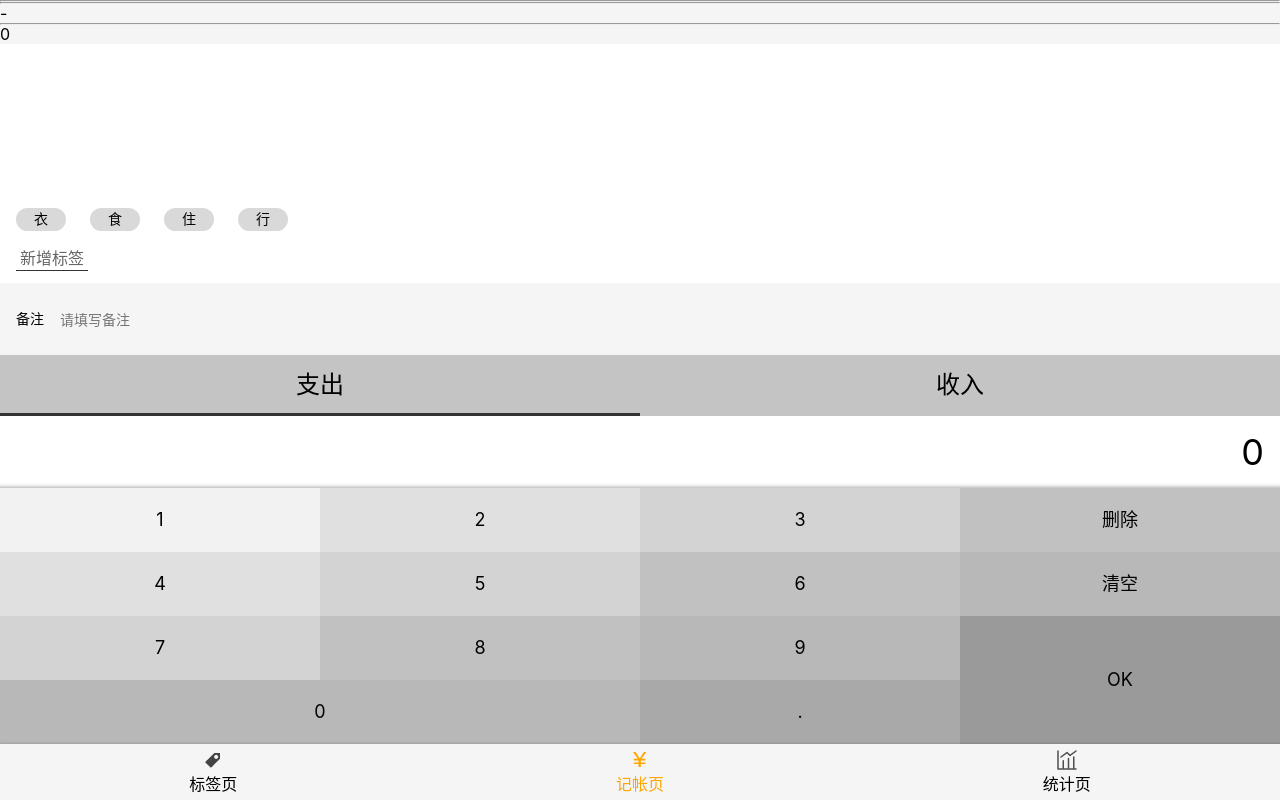
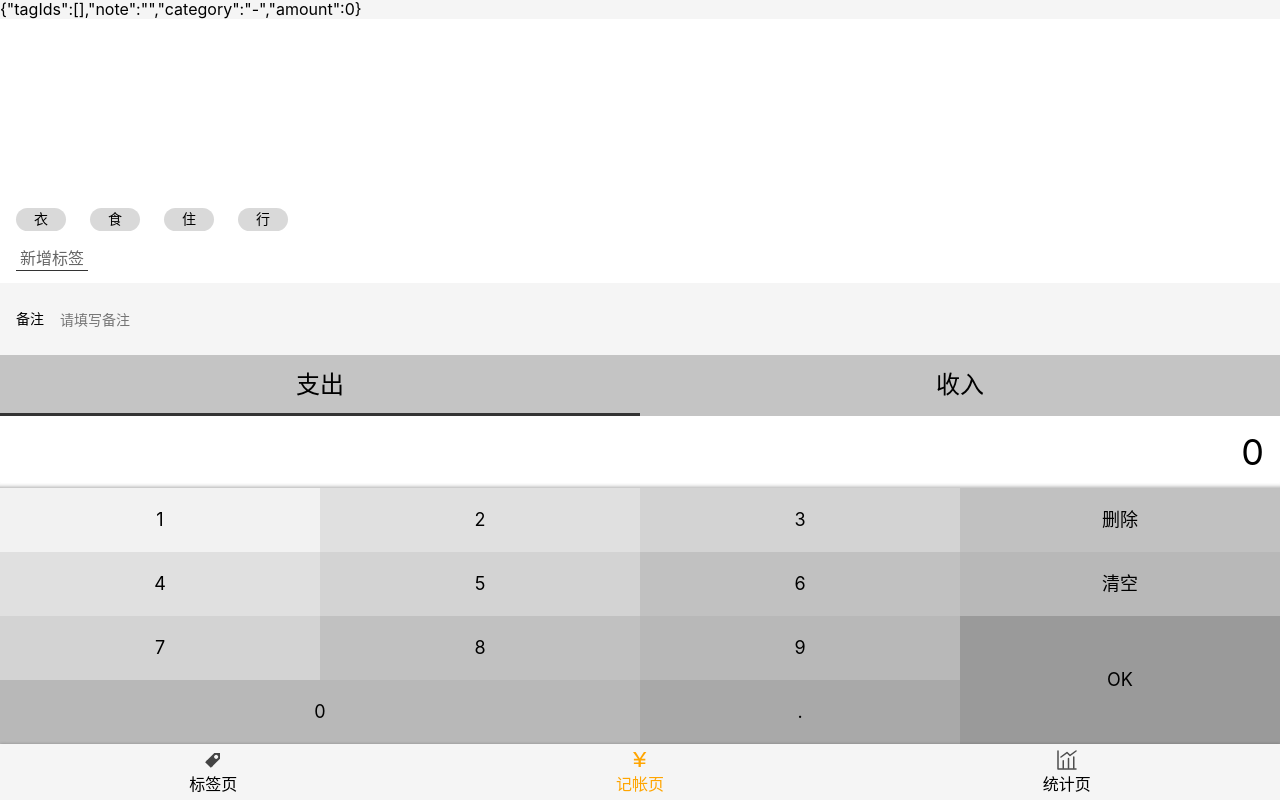
Before and after one commit to woniu-create/React-money1, a React app: page /#/money in a window 1280 px wide. Built offline with nearby package versions, Linux system fonts and the light colour scheme.

Commit message:
Money页面数据持久化&&检查输入

```diff
--- /dev/null
+++ b/src/hooks/useRecords.tsx
@@ -0,0 +1,37 @@
+import { useEffect, useState } from "react"
+import { useUpdate } from "./useUpdate";
+
+type RecordItem={
+    tagIds:number[]
+    note:string
+    category:'+'|'-'
+    amount:number
+    createAt:string
+}
+type newRecordItem=Omit<RecordItem,'createAt'>
+export const useRecords=()=>{
+  const [records,setRecords]=useState<RecordItem[]>([]);
+  useEffect(()=>{
+   setRecords(JSON.parse(window.localStorage.getItem('records')||'[]'));
+  },[])
+
+  useUpdate(()=>{
+  window.localStorage.setItem('records',JSON.stringify(records))
+  },[records])
+
+  const addRecord=(newRecord:newRecordItem)=>{
+      if(newRecord.amount<=0){
+          alert('请输入金额')
+          return false
+        }
+      if(newRecord.tagIds.length===0){
+          alert('请选择标签')
+          return false
+      }
+      const record={...newRecord,createAt:(new Date()).toISOString()};
+    setRecords([...records,record])
+        return true
+}
+
+  return {records,addRecord}
+}
--- a/src/views/Money.tsx
+++ b/src/views/Money.tsx
@@ -5,20 +5,33 @@ import {TagsSection} from './Money/TagsSection';
 import {CategorySection} from './Money/CategorySection';
 import {NoteSection} from './Money/NoteSection';
 import {NumberPadSection} from './Money/NumberPadSection';
+import {useRecords} from '../hooks/useRecords';
 
 const MyLayout=styled(Layout)`
   display:flex;
   flex-direction:column;
 `
 type Category='-'|'+'
+const defaultFormDate={
+  tagIds:[] as number[],
+  note:'',
+  category:'-' as Category,
+  amount:0
+}
 
 function Money() {
-  const [selected,setSelected]=useState({
-    tagIds:[] as number[],
-    note:'',
-    category:'-' as Category,
-    amount:0
-  })
+  const [selected,setSelected]=useState(defaultFormDate)
+
+   const {records,addRecord}=useRecords();
+   console.log('records');
+   console.log(records)
+   const submit=()=>{
+     if(addRecord(selected)){
+      alert('保存成功')
+      setSelected(defaultFormDate)
+     }
+   }
+
   type Selected=typeof selected;
   const onChange=(obj:Partial<Selected>)=>{
      setSelected({
@@ -28,13 +41,8 @@ function Money() {
   }
     return (
          <MyLayout>
-           {selected.tagIds.join(',')}
-           <hr/>
-           {selected.note}
-           <hr/>
-           {selected.category}
-           <hr/>
-           {selected.amount}
+           {/* react不支持直接显示对象 */}
+          {JSON.stringify(selected)}
            {/* <TagsSection value={selected.tags} onChange={(tags)=>setSelected({
              ...selected,
              tags:tags
@@ -44,7 +52,7 @@ function Money() {
            <CategorySection value={selected.category} onChange={category=>onChange({category})}/>
            <NumberPadSection value={selected.amount} onChange={(amount)=>{
              onChange({amount})
-           }} onOk={()=>{}}/>
+           }} onOk={submit}/>
         </MyLayout>
     )
   }
--- a/src/views/Money/TagsSection.tsx
+++ b/src/views/Money/TagsSection.tsx
@@ -1,6 +1,6 @@
 import styled from "styled-components";
 import React from 'react';
-import {useTags} from 'useTags'
+import {useTags} from 'hooks/useTags'
 
 const Wrapper=styled.section`
   background:#fff;
--- a/src/views/Tag.tsx
+++ b/src/views/Tag.tsx
@@ -1,6 +1,6 @@
 import React from 'react'
 import { useParams,useHistory } from 'react-router-dom'
-import {useTags} from '../useTags'
+import {useTags} from '../hooks/useTags'
 import Layout from 'components/Layout'
 import {Button} from 'components/Button'
 import Icon from 'components/Icon'
--- a/src/views/Tags.tsx
+++ b/src/views/Tags.tsx
@@ -1,6 +1,6 @@
 import Layout from '../components/Layout'
 import React from 'react'
-import {useTags} from 'useTags'
+import {useTags} from 'hooks/useTags'
 import styled from 'styled-components';
 import Icon from '../components/Icon'
 import {Link} from 'react-router-dom'
```
Also changed, not shown: src/hooks/useTags.tsx (renamed from src/useTags.tsx).
